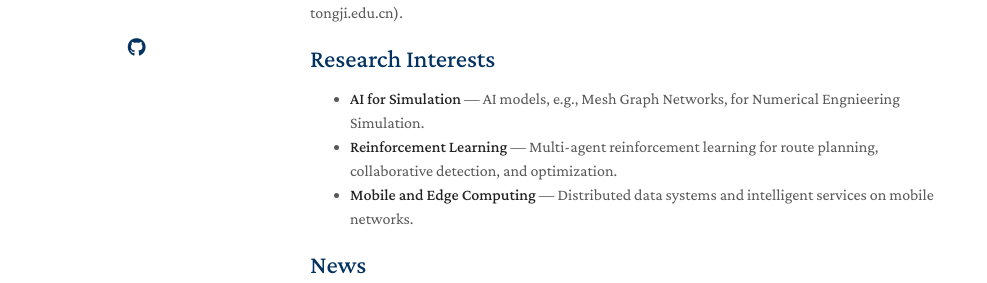
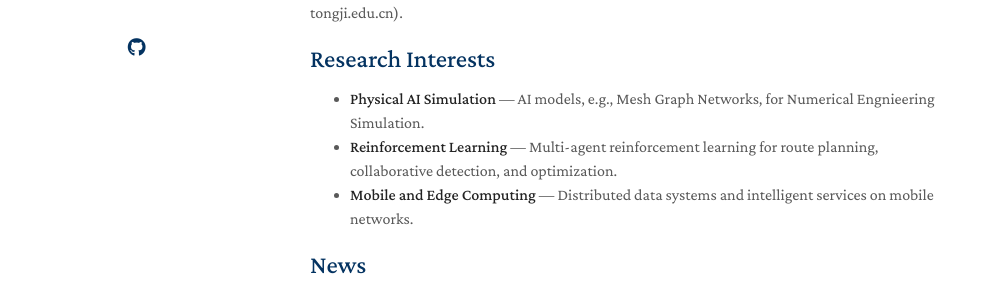
Before and after one commit to wxrao/wxrao.github.io, a Jekyll site: the page built from index.md, in a window 1280 px wide and 900 px high. Shown: the part 320-603 px from the top of the window, without its empty margins (160-1147 px from the left). Built offline with Jekyll 4.4.1, drawn with Linux system fonts in a browser that asks for light colours; a style sheet for code colours, icons or effects is not loaded; our own code applies the rules of GitHub Pages for plain Markdown files.

Commit message:
Update index.md

```diff
--- a/index.md
+++ b/index.md
@@ -9,7 +9,7 @@ I am a Full Professor at the [School of Computer Science and Technology, Tongji
 I am looking for motivated **Ph.D. and Master students** interested in spatio-temporal data science, scalable machine learning and mobile computing. Please feel free to reach out via email (wxrao at tongji.edu.cn).
 
 ## Research Interests
-- **AI for Simulation** — AI models, e.g., Mesh Graph Networks, for Numerical Engnieering Simulation.
+- **Physical AI Simulation** — AI models, e.g., Mesh Graph Networks, for Numerical Engnieering Simulation.
 - **Reinforcement Learning** — Multi-agent reinforcement learning for route planning, collaborative detection, and optimization.
 - **Mobile and Edge Computing** — Distributed data systems and intelligent services on mobile networks.
 
```
